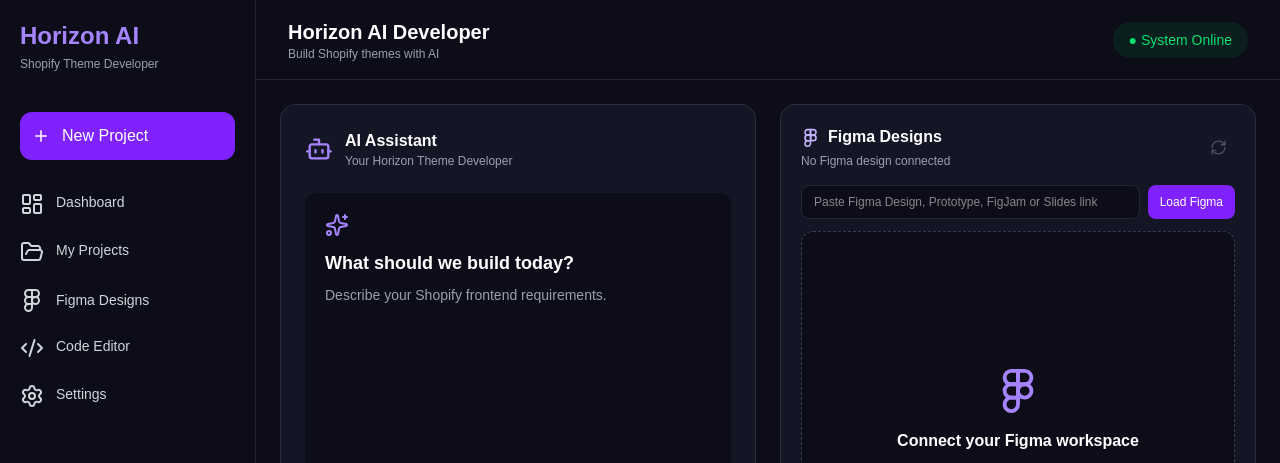
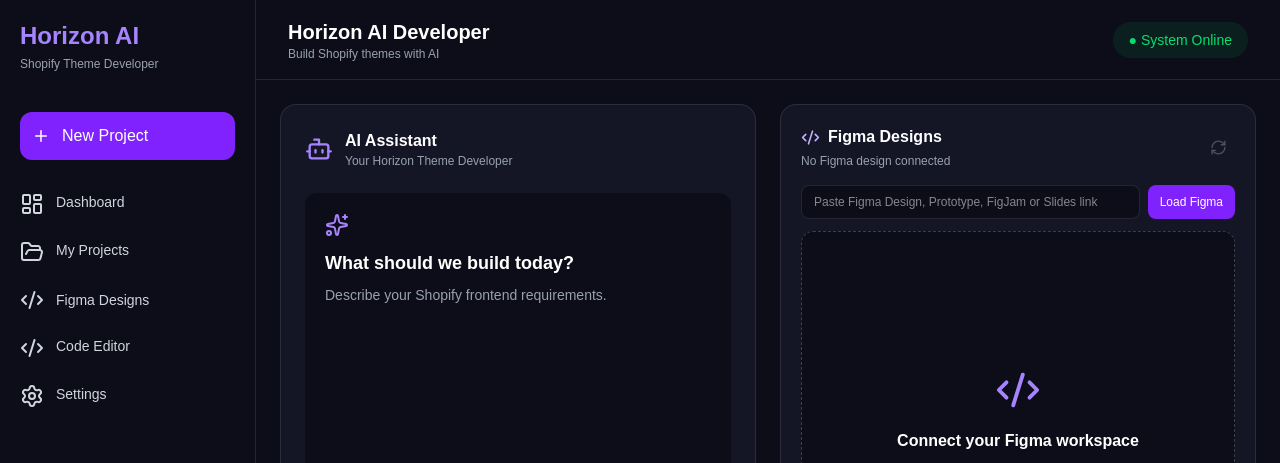
Before and after one commit to jadejapratap/horizon-ai-agent, a Next.js app: page / in a window 1280 px wide. Shown: the top 463 px of the page. Built offline with nearby package versions, Linux system fonts and the light colour scheme.

Commit message:
Fix unsupported Figma icon import

```diff
--- a/src/app/page.tsx
+++ b/src/app/page.tsx
@@ -10,7 +10,6 @@ import {
   Send,
   Paperclip,
   Code2,
-  Figma,
   Sparkles,
   User,
   RefreshCw,
@@ -314,7 +313,7 @@ export default function Home() {
             onClick={() => document.getElementById("figma-workspace")?.scrollIntoView({ behavior: "smooth", block: "start" })}
             className="flex w-full items-center gap-3 text-left hover:text-white"
           >
-            <Figma />
+            <Code2 />
             Figma Designs
           </button>
 
@@ -550,7 +549,7 @@ export default function Home() {
             <div className="mb-4 flex flex-wrap items-center justify-between gap-3">
               <div className="min-w-0">
                 <div className="flex items-center gap-2">
-                  <Figma size={19} className="text-violet-300" />
+                  <Code2 size={19} className="text-violet-300" />
                   <h3 className="font-semibold">Figma Designs</h3>
                 </div>
                 <p className="mt-1 truncate text-xs text-gray-400">
@@ -647,7 +646,7 @@ export default function Home() {
               </div>
             ) : (
               <div className="flex min-h-[460px] flex-1 flex-col items-center justify-center rounded-xl border border-dashed border-white/20 bg-[#0c0d18] p-7 text-center">
-                <Figma size={46} className="mb-4 text-violet-400" />
+                <Code2 size={46} className="mb-4 text-violet-400" />
                 <h3 className="font-semibold">Connect your Figma workspace</h3>
                 <p className="mt-2 max-w-md text-sm leading-6 text-gray-400">
                   Paste a Figma share link to open a live design, interactive prototype, FigJam board, or Slides file here.
```
